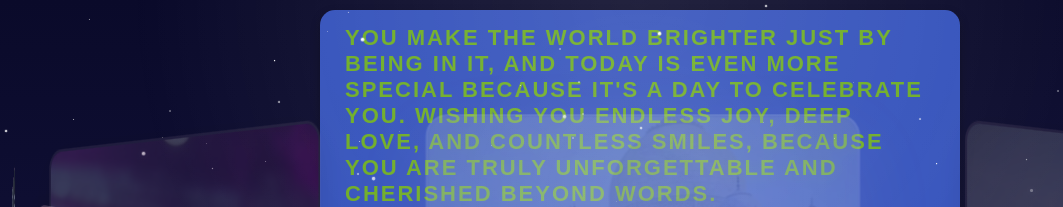
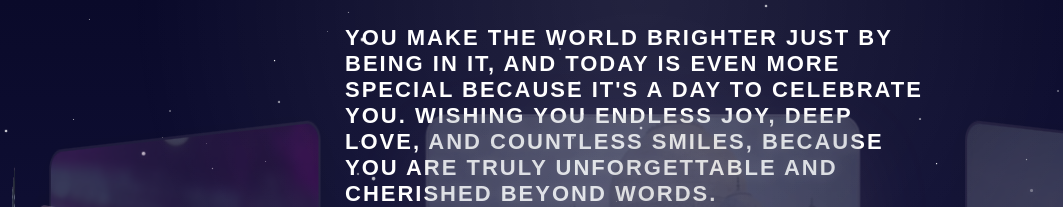
Before and after one commit to atshadow/wishes, a plain HTML site: page gallary.html in a window 1280 px wide. Shown: the top 207 px of the page, 0-1063 px from the left. Drawn offline with Linux system fonts and the light colour scheme.

Commit message:
Update gallary.html

```diff
--- a/gallary.html
+++ b/gallary.html
@@ -265,15 +265,14 @@
             top: 10px;
             left: 50%;
             transform: translateX(-50%);
-            background-color: rgba(63, 101, 224, 0.8);
-            color: rgb(110, 173, 37);
+            color: white;
             padding: 15px 25px;
             border-radius: 15px;
             font-size: 22px;
             font-weight: bold;
-            box-shadow: 0px 4px 10px rgba(0, 0, 0, 0.3);
             text-transform: uppercase;
             letter-spacing: 2px;
+            background: transparent;
         }
 
         .nav-button {
```
